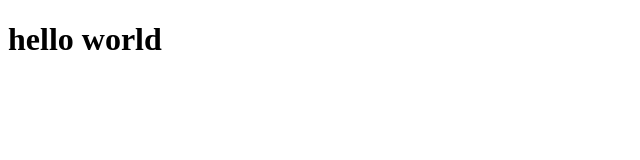
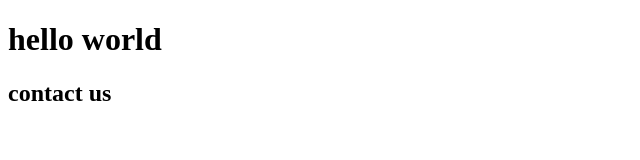
Before and after one commit to muyed-moktadir/group-project, a plain HTML site: page index.html in a window 1280 px wide. Shown: the whole page, without its empty margins (0-640 px from the left). Drawn offline with Linux system fonts and the light colour scheme.

Commit message:
contact us added

```diff
--- a/index.html
+++ b/index.html
@@ -8,5 +8,7 @@
 </head>
 <body>
     <h1>hello world</h1>
+    <!-- contact us -->
+    <h2>contact us </h2>
 </body>
 </html>
```
